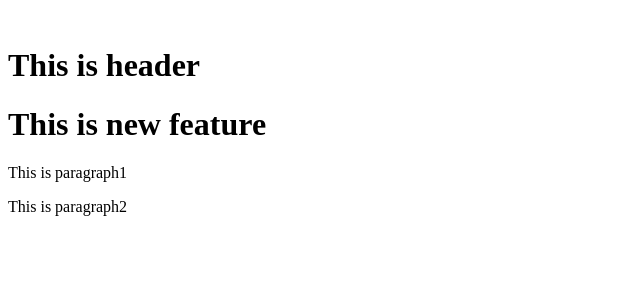
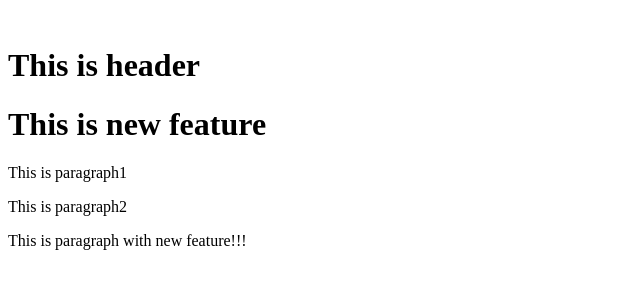
Before and after one commit to ikkyuuq/sample_git2, a plain HTML site: page index.html in a window 1280 px wide. Shown: the whole page, without its empty margins (0-640 px from the left). Drawn offline with Linux system fonts and the light colour scheme.

Commit message:
new feature p tag added

```diff
--- a/index.html
+++ b/index.html
@@ -8,5 +8,6 @@
     <h1>This is new feature</h1>
     <p>This is paragraph1</p>
     <p>This is paragraph2</p>
+    <p>This is paragraph with new feature!!!</p>
   </body>
 </html>
```
